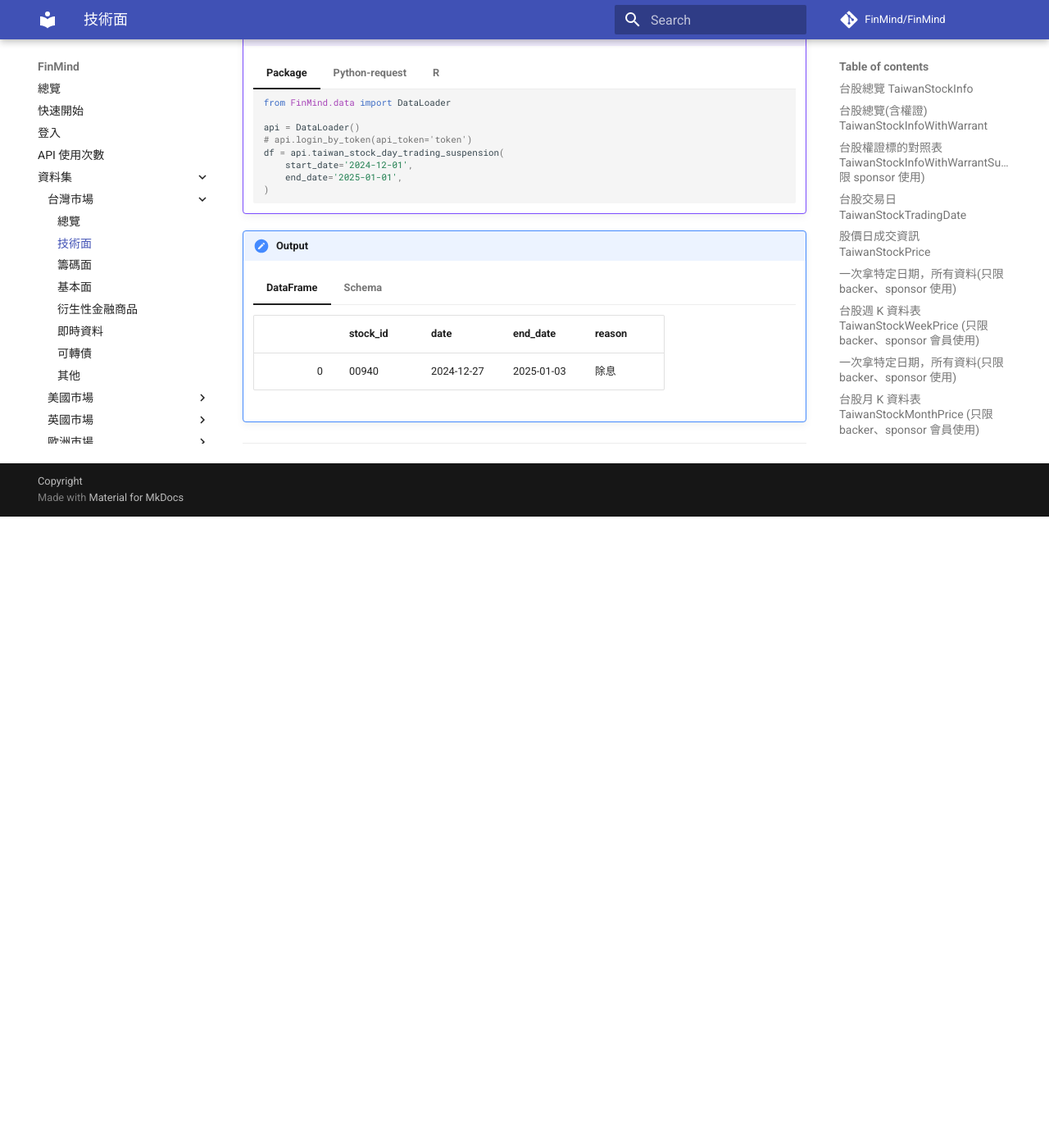
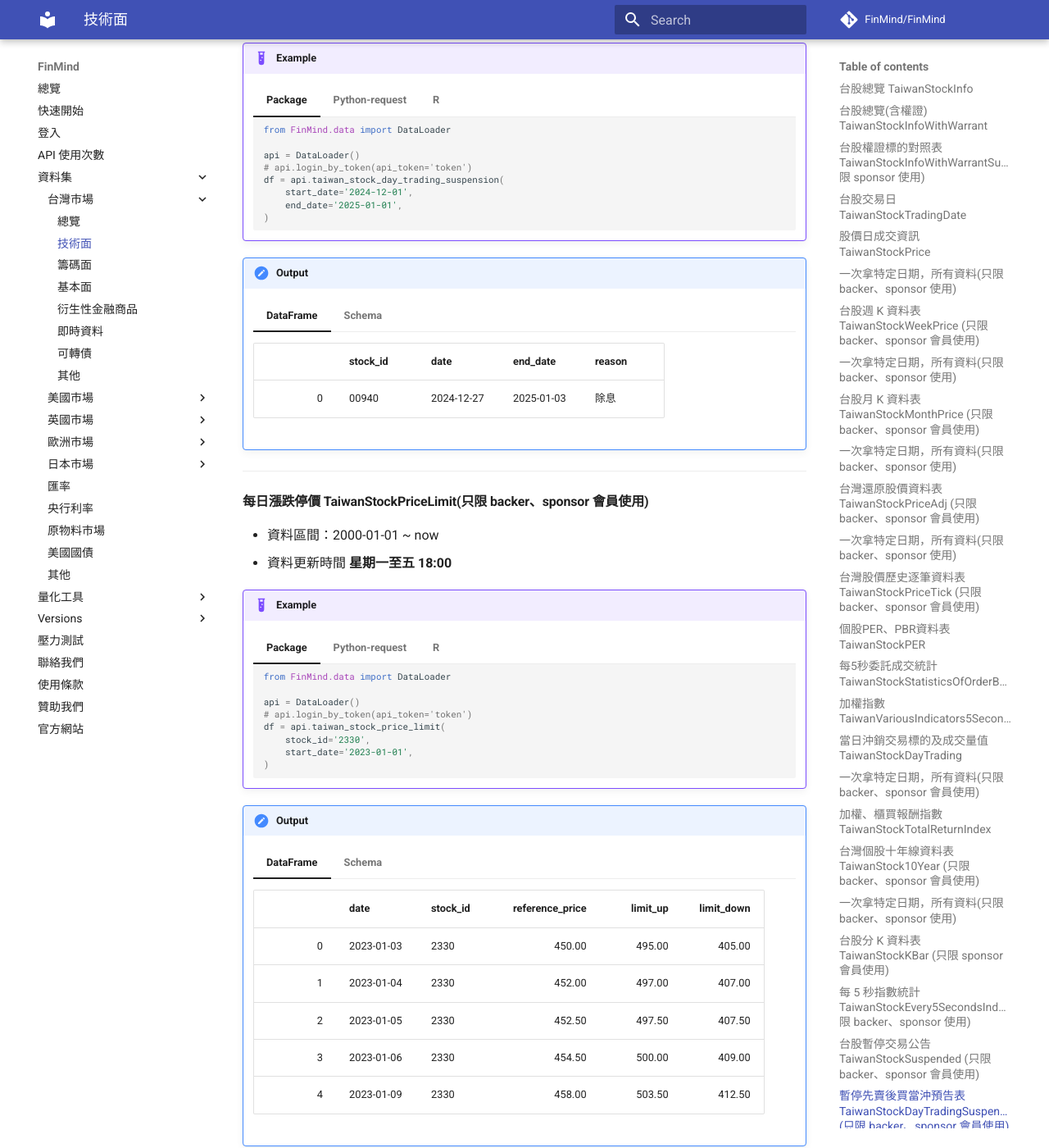
Before and after one commit to FinMind/FinMind-Doc, an MkDocs documentation site: the page built from docs/tutor/TaiwanMarket/Technical.md, in a window 1280 px wide and 1400 px high, scrolled down 20679 px. Shown: the whole window at 82% size. Built offline with MkDocs 1.6.1 and Material for MkDocs 9.7.7, drawn with Linux system fonts in a browser that asks for light colours; comment, search, counter and statistics services are not loaded; before the commit the page ends 21309 px from its top, so only the background shows below that; some of the changed text lies outside the part shown.

Commit message:
docs: 新增 TaiwanStockPriceLimit 每日漲跌停價文件（技術面）
- Technical.md: 資料集數量 19 → 20，新增列表連結，新增完整文件（Package/Python/R 範例 + Schema）
- DataList.md: 資料集總數 74 → 75，技術面新增列表連結
- WhatIsNew.md: 新增 2026-03-06 更新記錄

Co-Authored-By: Claude Opus 4.6 <noreply@anthropic.com>

````diff
--- a/docs/tutor/TaiwanMarket/Technical.md
+++ b/docs/tutor/TaiwanMarket/Technical.md
@@ -19,6 +19,7 @@
 - [每 5 秒指數統計 TaiwanStockEvery5SecondsIndex](https://finmind.github.io/tutor/TaiwanMarket/Technical/#5-taiwanstockevery5secondsindex-backersponsor)
 - [台股暫停交易公告 TaiwanStockSuspended](https://finmind.github.io/tutor/TaiwanMarket/Technical/#taiwanstocksuspended-backersponsor)
 - [暫停先賣後買當沖預告表 TaiwanStockDayTradingSuspension](https://finmind.github.io/tutor/TaiwanMarket/Technical/#taiwanstockdaytradingsuspension-backersponsor)
+- [每日漲跌停價 TaiwanStockPriceLimit](https://finmind.github.io/tutor/TaiwanMarket/Technical/#taiwanstockpricelimit-backersponsor)
 
 
 ----------------------------------
@@ -2011,3 +2012,81 @@
         ```
 
 ----------------------------------
+#### 每日漲跌停價 TaiwanStockPriceLimit(只限 backer、sponsor 會員使用)
+
+- 資料區間：2000-01-01 ~ now
+- 資料更新時間 **星期一至五 18:00**
+
+!!! example
+    === "Package"
+        ```python
+        from FinMind.data import DataLoader
+
+        api = DataLoader()
+        # api.login_by_token(api_token='token')
+        df = api.taiwan_stock_price_limit(
+            stock_id='2330',
+            start_date='2023-01-01',
+        )
+        ```
+    === "Python-request"
+        ```python
+        import requests
+        import pandas as pd
+        url = "https://api.finmindtrade.com/api/v4/data"
+        token = "" # 參考登入，獲取金鑰
+        headers = {"Authorization": f"Bearer {token}"}
+        parameter = {
+            "dataset": "TaiwanStockPriceLimit",
+            "data_id": "2330",
+            "start_date": "2023-01-01",
+        }
+        data = requests.get(url, headers=headers, params=parameter)
+        data = data.json()
+        data = pd.DataFrame(data['data'])
+        print(data.head())
+
+        ```
+    === "R"
+        ```R
+        library(httr)
+        library(data.table)
+        library(dplyr)
+        url = 'https://api.finmindtrade.com/api/v4/data'
+        token = "" # 參考登入，獲取金鑰
+        response = httr::GET(
+            url = url,
+            query = list(
+                dataset="TaiwanStockPriceLimit",
+                data_id="2330",
+                start_date= "2023-01-01"
+            ),
+            add_headers(Authorization = paste("Bearer", token))
+        )
+        data = content(response)
+        df = data$data %>%
+        do.call('rbind',.) %>%
+        data.table
+        head(df)
+
+        ```
+
+!!! output
+    === "DataFrame"
+        |    | date       | stock_id | reference_price | limit_up | limit_down |
+        |---:|:-----------|:---------|----------------:|---------:|-----------:|
+        |  0 | 2023-01-03 | 2330     |          450.00 |   495.00 |     405.00 |
+        |  1 | 2023-01-04 | 2330     |          452.00 |   497.00 |     407.00 |
+        |  2 | 2023-01-05 | 2330     |          452.50 |   497.50 |     407.50 |
+        |  3 | 2023-01-06 | 2330     |          454.50 |   500.00 |     409.00 |
+        |  4 | 2023-01-09 | 2330     |          458.00 |   503.50 |     412.50 |
+    === "Schema"
+        ```
+        {
+            date: str, # 日期
+            stock_id: str, # 股票代碼
+            reference_price: float64, # 參考價
+            limit_up: float64, # 漲停價
+            limit_down: float64 # 跌停價
+        }
+        ```
````
Also changed, not shown: other parts of docs/tutor/TaiwanMarket/Technical.md (+1 -1 lines), docs/WhatIsNew.md (+3 -0 lines), docs/tutor/TaiwanMarket/DataList.md (+2 -1 lines), docs/tutor/TaiwanMarket/Fundamental.md (line endings or trailing spaces).
